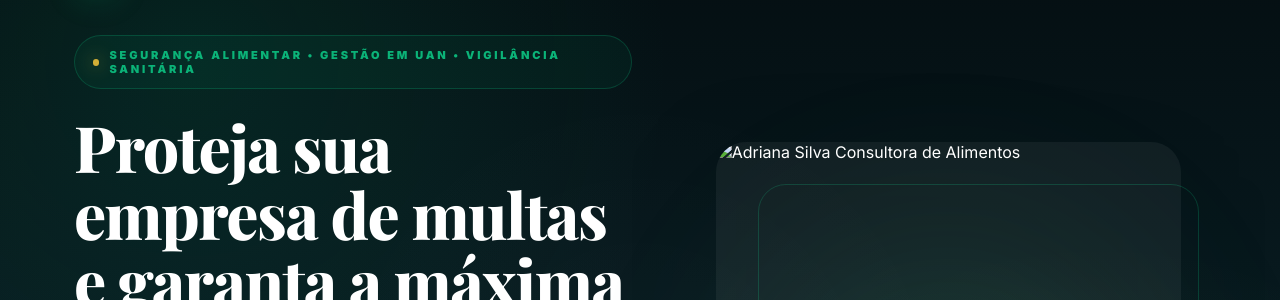
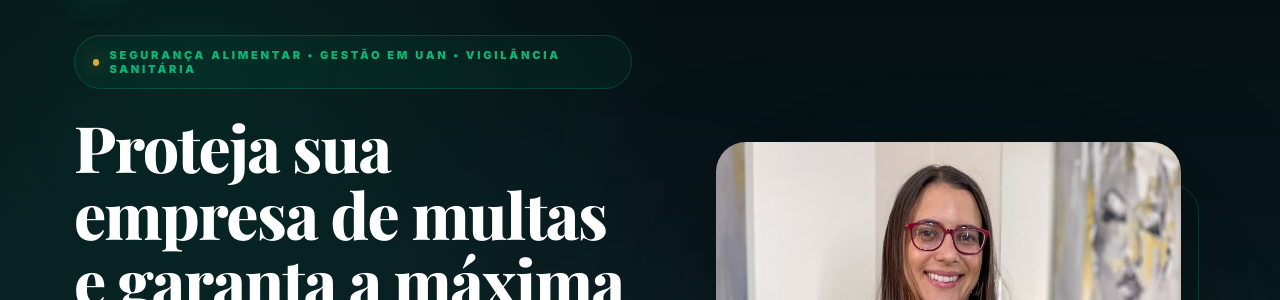
Before and after one commit to cesarlibarino/Adriana-Silva, a plain HTML site: page index.html in a window 1280 px wide. Shown: the part 83-383 px from the top of the page. Drawn offline with nearby package versions, Linux system fonts and the light colour scheme.

Commit message:
Update index.html

```diff
--- a/index.html
+++ b/index.html
@@ -1184,8 +1184,8 @@
             <div class="hero-image-bg"></div>
 
            <div class="hero-frame">
-              <!-- Referenciando a imagem_ecfb21.png de forma conceitual ou para imagem real futura -->
-              <img src="image_ecfb21.png" alt="Adriana Silva Consultora de Alimentos" class="expert-img">
+  <!-- Agora puxando o arquivo padrão expert.jpg -->
+  <img src="expert.jpg" alt="Adriana Silva Consultora de Alimentos" class="expert-img">
 
   <div class="floating-card glass">
     <strong>Qualidade e Segurança</strong>
```
Lines whose indentation alone changed are shown as unchanged.
